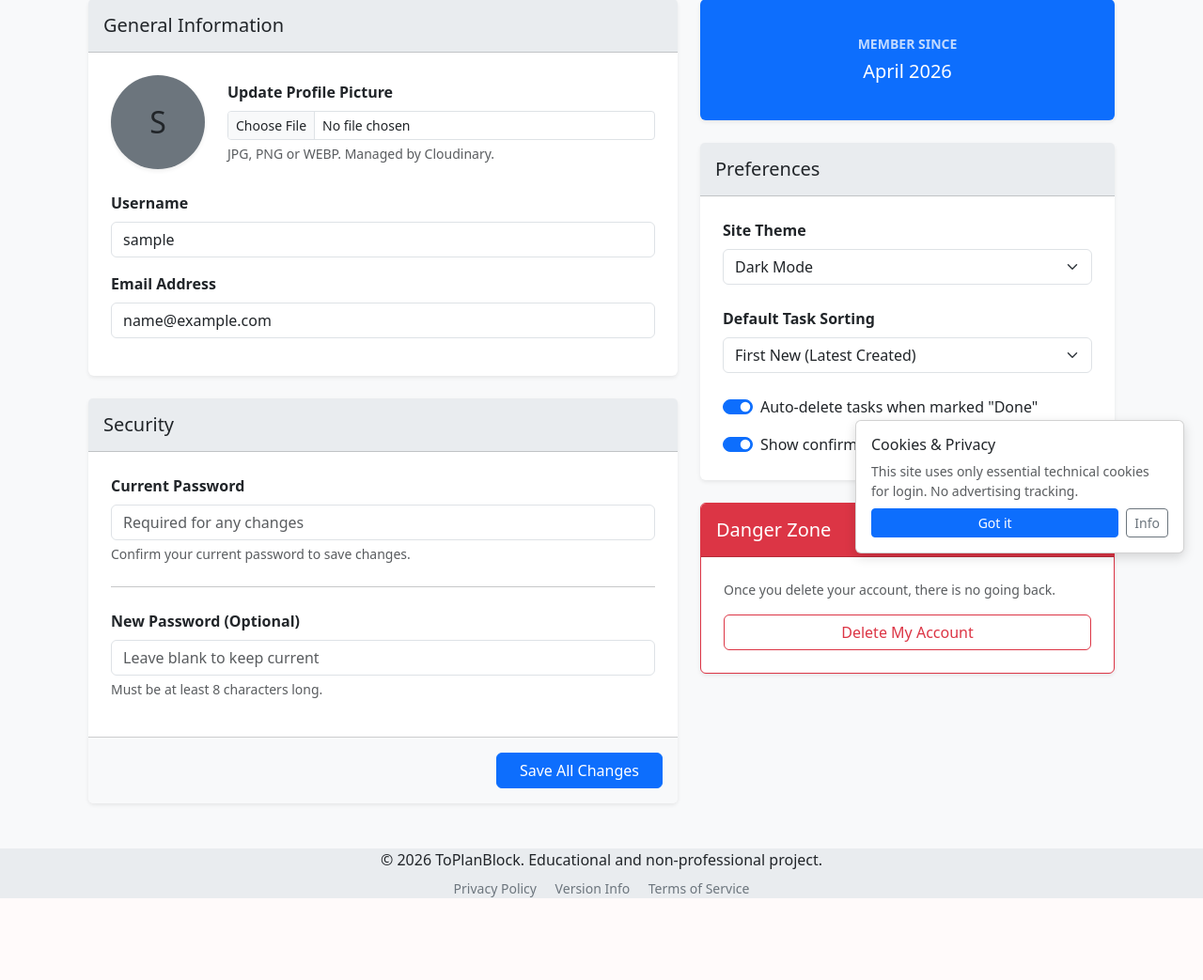
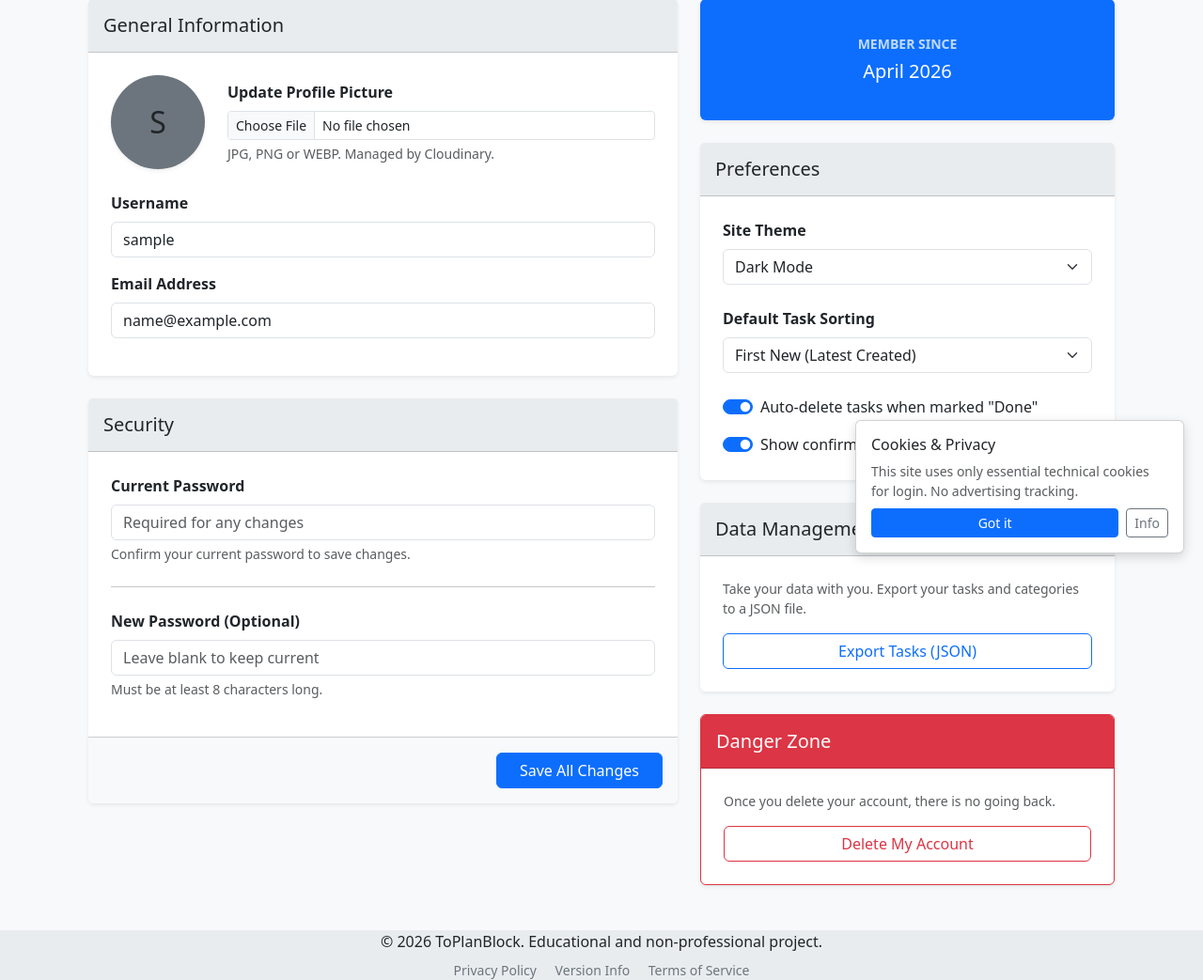
Before and after one commit to ErMichele/ToPlanBlock, a Flask app: page /account in a window 1280 px wide. Shown: the part 191-1234 px from the top of the page at 94% size. Before the commit the page ends 1147 px from the top, so only its background shows below. Run offline with Flask 3, Linux system fonts and the light colour scheme; the visitor is signed in with stand-in values (Sample User, id 1); some libraries are stand-ins or nearby versions.

Commit message:
Added an export route and upgraded the markdown filter

````diff
--- a/app.py
+++ b/app.py
@@ -1,15 +1,18 @@
+import io
 import os
 import uuid
 import cloudinary
 import cloudinary.uploader
+from markupsafe import Markup
 import requests
 import markdown
 import bleach
 import secrets
+import json
 from datetime import datetime, timedelta
 from urllib.parse import urlparse
 from dotenv import load_dotenv
-from flask import Flask, render_template, redirect, url_for, request, flash, session, current_app, g
+from flask import Flask, render_template, redirect, send_file, url_for, request, flash, session, current_app, g
 from flask_sqlalchemy import SQLAlchemy
 from flask_login import LoginManager, UserMixin, login_user, login_required, logout_user, current_user
 from flask_bcrypt import Bcrypt
@@ -196,25 +199,21 @@ def add_security_headers(response):
 def render_markdown(text):
     if not text:
         return ""
-    # Extensions explained:
-    # 'fenced_code': Allows ``` code blocks
-    # 'tables': Enables table syntax support
-    # 'extra': Tables, footnotes, etc.
-    # 'sane_lists': Allows nesting with 2 spaces instead of a strict 4.
-    # 'markdown_checklist.extension': Enables [x] and [ ] rendering.
-    html_content = markdown.markdown(text, extensions=['fenced_code', 'tables', 'extra',  'sane_lists', 'markdown_checklist.extension'])
+    html_content = markdown.markdown(text, extensions=[
+        'fenced_code', 'tables', 'extra', 'sane_lists', 'markdown_checklist.extension'
+    ])
     allowed_tags = [
         'p', 'br', 'h1', 'h2', 'h3', 'h4', 'h5', 'h6',
         'strong', 'em', 'u', 'ul', 'ol', 'li', 'code', 'pre',
-        'blockquote', 'hr', 'table', 'thead', 'tbody', 'tr', 'th', 'td'
+        'blockquote', 'hr', 'table', 'thead', 'tbody', 'tr', 'th', 'td', 'input'
     ]
     allowed_attrs = {
         '*': ['class'],
         'a': ['href', 'title', 'target'],
+        'input': ['type', 'disabled', 'checked']
     }
-
     clean_html = bleach.clean(html_content, tags=allowed_tags, attributes=allowed_attrs)
-    return clean_html
+    return Markup(clean_html)
 
 
 # ---------------- Post Routes ----------------
@@ -596,6 +595,30 @@ def version():
     releases = github_api_request()
     return render_template('version.html', releases=releases)
 
+@app.route('/export/tasks')
+@login_required
+@limiter.limit("5 per hour")
+def export_tasks():
+    user_todos = Todo.query.filter_by(user_id=current_user.id).all()
+    export_data = []
+    for t in user_todos:
+        export_data.append({
+            "task": t.task,
+            "completed": t.completed,
+            "categories": [c.name for c in t.categories]
+        })
+    json_string = json.dumps(export_data, indent=4)
+    buffer = io.BytesIO()
+    buffer.write(json_string.encode('utf-8'))
+    buffer.seek(0)
+
+    return send_file(
+        buffer,
+        mimetype='application/json',
+        as_attachment=True,
+        download_name=f'{current_user.username}_tasks_{datetime.now().strftime("%Y%m%d")}.json'
+    )
+
 @app.route('/health')
 @limiter.exempt
 def health_check():
--- a/templates/account.html
+++ b/templates/account.html
@@ -108,21 +108,36 @@
           <div class="mb-4">
             <label class="form-label fw-bold">Default Task Sorting</label>
             <select name="sort_by" class="form-select pref-auto-save">
-              <option value="newest" {% if session.get('sort_by')=='newest' %}selected{% endif %}>First New (Latest Created)</option>
-              <option value="oldest" {% if session.get('sort_by')=='oldest' %}selected{% endif %}>First Old (Oldest Created)</option>
-              <option value="alpha" {% if session.get('sort_by')=='alpha' %}selected{% endif %}>Alphabetical (A-Z)</option>
+              <option value="newest" {% if session.get('sort_by')=='newest' %}selected{% endif %}>First New (Latest
+                Created)</option>
+              <option value="oldest" {% if session.get('sort_by')=='oldest' %}selected{% endif %}>First Old (Oldest
+                Created)</option>
+              <option value="alpha" {% if session.get('sort_by')=='alpha' %}selected{% endif %}>Alphabetical (A-Z)
+              </option>
             </select>
           </div>
           <div class="form-check form-switch mb-3">
-            <input class="form-check-input pref-auto-save" type="checkbox" name="auto_delete" id="autoDelete"
-              {% if session.get('auto_delete') %}checked{% endif %}>
+            <input class="form-check-input pref-auto-save" type="checkbox" name="auto_delete" id="autoDelete" {% if
+              session.get('auto_delete') %}checked{% endif %}>
             <label class="form-check-label" for="autoDelete">Auto-delete tasks when marked "Done"</label>
           </div>
           <div class="form-check form-switch">
-            <input class="form-check-input pref-auto-save" type="checkbox" name="confirm_delete" id="confirmDelete"
-              {% if session.get('confirm_delete', True) %}checked{% endif %}>
+            <input class="form-check-input pref-auto-save" type="checkbox" name="confirm_delete" id="confirmDelete" {%
+              if session.get('confirm_delete', True) %}checked{% endif %}>
             <label class="form-check-label" for="confirmDelete">Show confirmation before deleting</label>
           </div>
+        </div>
+      </div>
+
+      <div class="card border-0 shadow-sm mb-4">
+        <div class="card-header bg-body-secondary py-3">
+          <h5 class="card-title mb-0">Data Management</h5>
+        </div>
+        <div class="card-body p-4">
+          <p class="text-muted small">Take your data with you. Export your tasks and categories to a JSON file.</p>
+          <a href="{{ url_for('export_tasks') }}" class="btn btn-outline-primary w-100">
+            <i class="bi bi-download"></i> Export Tasks (JSON)
+          </a>
         </div>
       </div>
 
@@ -132,7 +147,8 @@
         </div>
         <div class="card-body p-4">
           <p class="small text-muted">Once you delete your account, there is no going back.</p>
-          <button type="button" class="btn btn-outline-danger w-100" data-bs-toggle="modal" data-bs-target="#deleteAccountModal">
+          <button type="button" class="btn btn-outline-danger w-100" data-bs-toggle="modal"
+            data-bs-target="#deleteAccountModal">
             Delete My Account
           </button>
         </div>
@@ -163,7 +179,8 @@
 </div>
 
 <div class="toast-container position-fixed bottom-0 end-0 p-3">
-  <div id="saveToast" class="toast align-items-center text-white bg-success border-0" role="alert" aria-live="assertive" aria-atomic="true">
+  <div id="saveToast" class="toast align-items-center text-white bg-success border-0" role="alert" aria-live="assertive"
+    aria-atomic="true">
     <div class="d-flex">
       <div class="toast-body">Preferences saved automatically.</div>
       <button type="button" class="btn-close btn-close-white me-2 m-auto" data-bs-dismiss="toast"></button>
--- a/templates/version.html
+++ b/templates/version.html
@@ -28,7 +28,7 @@
                 </div>
                 <div class="card-body px-4 pb-4">
                     <div class="markdown-content">
-                        {{ release.body | markdown | safe }}
+                        {{ release.body | markdown}}
                     </div>
                     <div class="mt-4 pt-3 border-top">
                         <a href="{{ release.html_url }}" target="_blank" class="btn btn-sm btn-outline-secondary">
````
Lines whose indentation alone changed are shown as unchanged.
